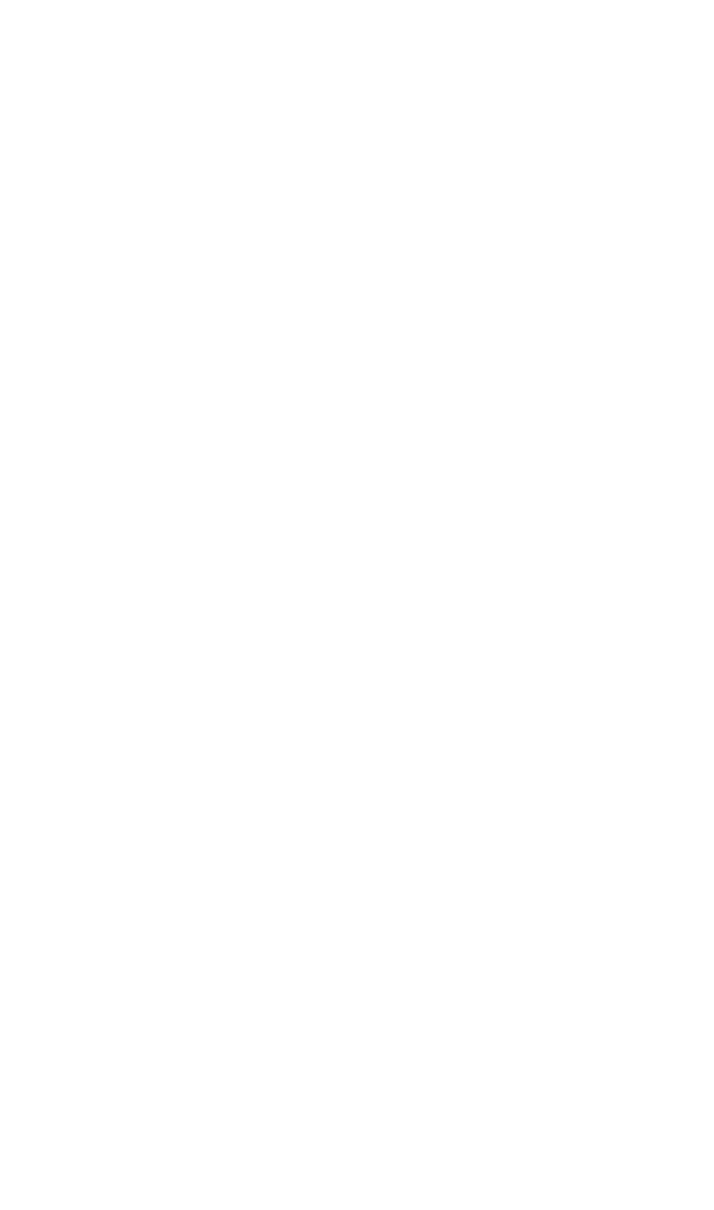
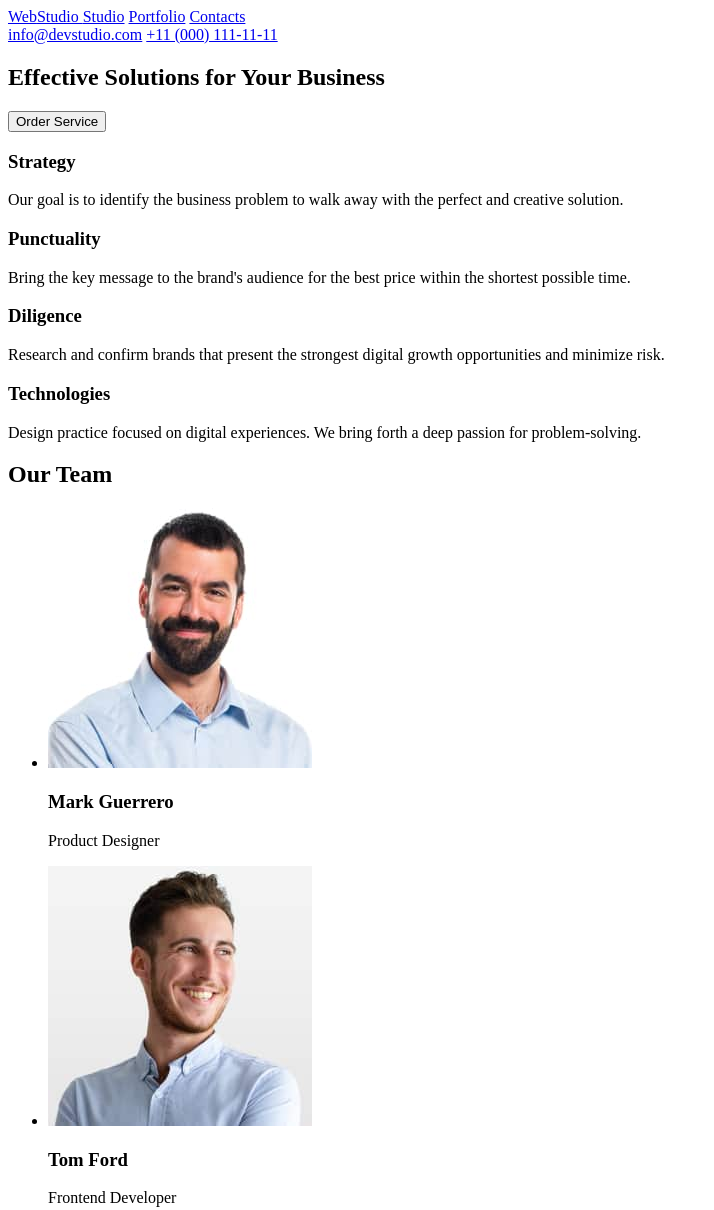
Before and after one commit to NastyaDudk/goit-markup-hw-01-02, a plain HTML site: page index.html in a window 1280 px wide. Shown: the top 1210 px of the page, without its empty margins (0-714 px from the left). Before the commit the page ends 800 px from the top, so only its background shows below. Drawn offline with Linux system fonts and the light colour scheme.

Commit message:
add.index.html

```diff
--- a/index.html
+++ b/index.html
@@ -1,11 +1,105 @@
 <!DOCTYPE html>
 <html lang="en">
+
 <head>
     <meta charset="UTF-8">
     <meta name="viewport" content="width=device-width, initial-scale=1.0">
-    <title>Document</title>
+    <title>Webstudio</title>
 </head>
+
 <body>
-    <header></header>
+    <header>
+        <nav>
+            <a class="header-logo" href="./index.html">
+                <span class="accent">Web</span>Studio
+            </a>
+
+            <a class="header-link" href="#">Studio</a>
+            <a class="header-link" href="#">Portfolio</a>
+            <a class="header-link" href="#">Contacts</a>
+
+        </nav>
+
+        <a class="contacts-link" href="mailto:info@devstudio.com">info@devstudio.com</a>
+        <a class="contacts-link" href="tel:+110001111111">+11 (000) 111-11-11</a>
+    </header>
+
+    <main>
+        <section class="hero-section">
+            <h2 class="hero-title">Effective Solutions
+                for Your Business</h2>
+            <button class="hero-button" type="button">Order Service</button>
+        </section>
+
+        <section>
+
+            <h3 class="benefit-title">Strategy</h3>
+
+            <p class="benefit-text">
+
+                Our goal is to identify the business
+                problem to walk away with the perfect and
+                creative solution.
+
+            </p>
+
+            <h3 class="benefit-title">Punctuality</h3>
+            <p class="benefit-text">
+                Bring the key message to the brand's audience for the
+                best price within the shortest possible time.
+
+            </p>
+
+            <h3 class="benefit-title">Diligence</h3>
+            <p class="benefit-text">
+                Research and confirm brands that present the strongest
+                digital growth opportunities and minimize risk.
+            </p>
+
+            <h3 class="benefit-title">Technologies</h3>
+            <p class="benefit-text">
+                Design practice focused on digital experiences.
+                We bring forth a deep passion for problem-solving.
+            </p>
+        </section>
+
+
+        <section>
+            <h2 class="section-title">Our Team</h2>
+            <ul>
+                <li class="team-card">
+                    <img src="./images/Mark.jpg" alt="Mark Guerrero" width="264" height="260">
+                    <h3 class="person-name">Mark Guerrero</h3>
+                    <p class="person-job">Product Designer</p>
+                </li>
+                <li class="team-card">
+                    <img src="./images/Tom.jpg" alt="Tom Ford" width="264" height="260">
+                    <h3 class="person-name">Tom Ford</h3>
+                    <p class="person-job">Frontend Developer</p>
+                </li>
+                <li class="team-card">
+                    <img src="./images/Camila.jpg" alt="Camila Garcia" width="264" height="260">
+                    <h3 class="person-name">Camila Garcia</h3>
+                    <p class="person-job">Marketing</p>
+                </li>
+                <li class="team-card">
+                    <img src="./images/Daniel.jpg" alt="Daniel Wilson" width="264" height="260">
+                    <h3 class="person-name">Daniel Wilson</h3>
+                    <p class="person-job">UI Designer</p>
+                </li>
+            </ul>
+        </section>
+    </main>
+
+    <footer class="footer">
+        <a class="footer-logo" href="/"><span class="accent">Web</span>Studio</a>
+
+        <p>
+            Increase the flow of customers and sales for your
+            business with digital marketing & growth solutions.</p>
+
+
+    </footer>
 </body>
+
 </html>
```
Also changed, not shown: images/Camila.jpg (added), images/Daniel.jpg (added), images/Mark.jpg (added), images/Tom.jpg (added), 1 other file.
